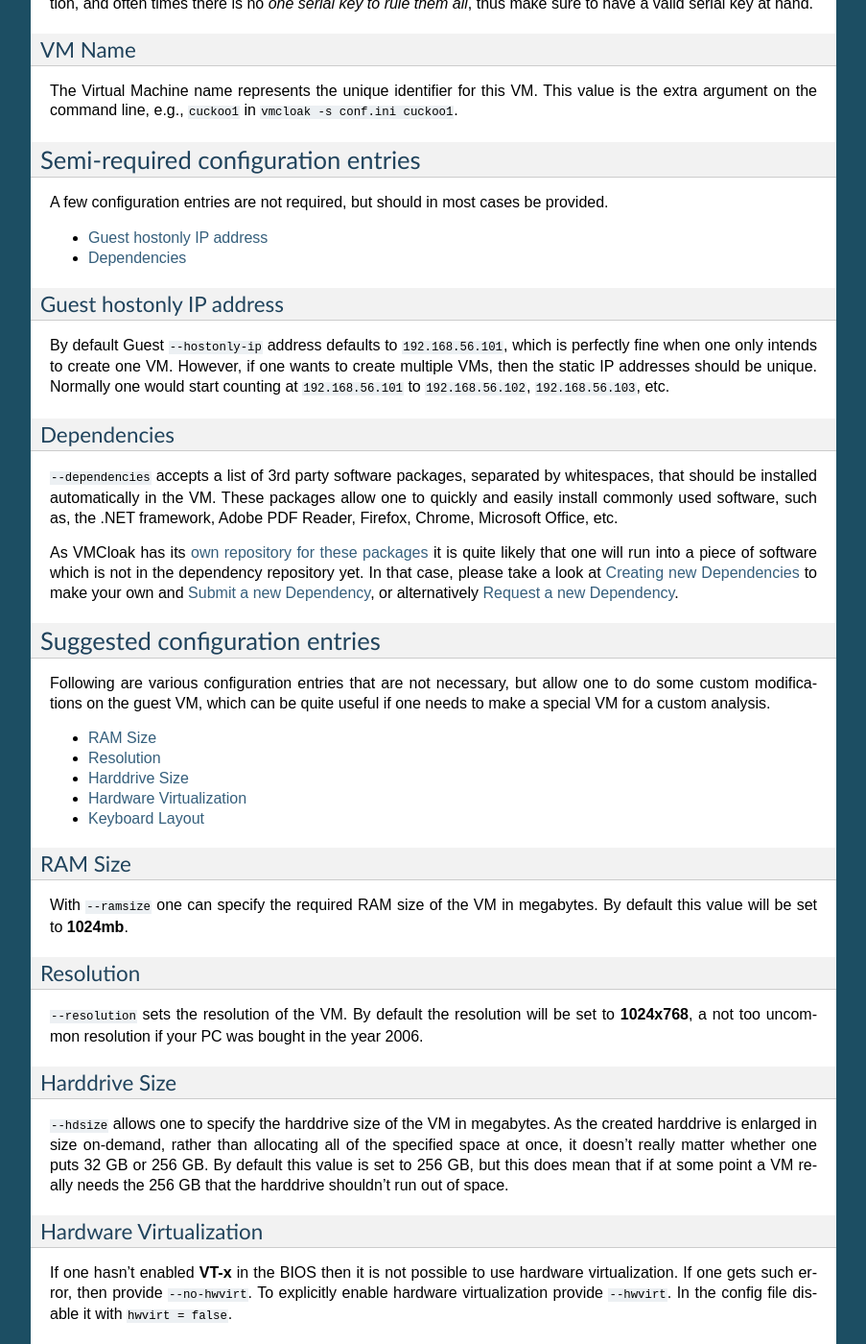
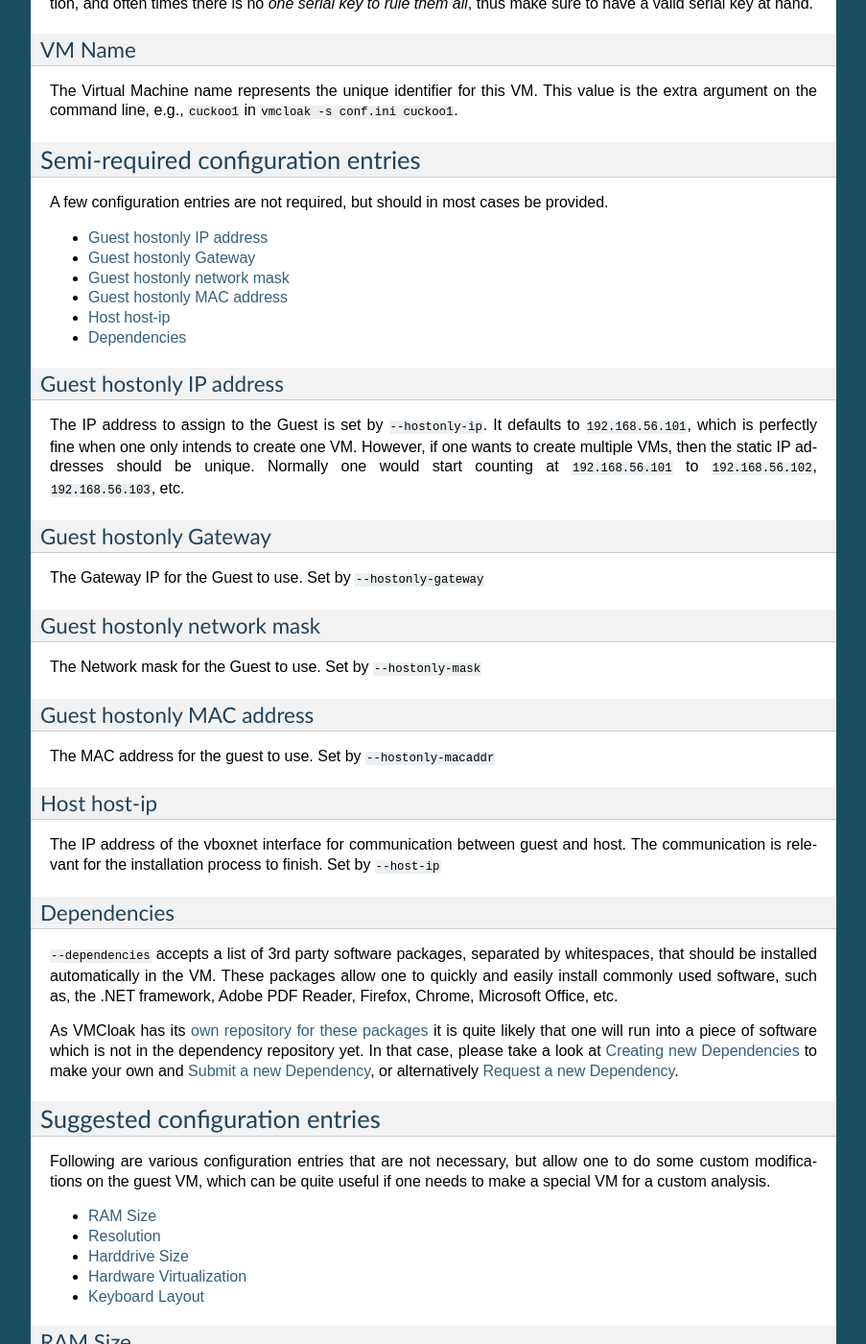
Before and after one commit to hatching/vmcloak, a Sphinx documentation site: the page built from docs/config.rst, in a window 1280 px wide and 1400 px high, scrolled down 1691 px. Shown: the whole window at 96% size, without its empty margins (198-1101 px from the left). Built offline with Sphinx 7.4.7, drawn with Linux system fonts in a browser that asks for light colours; some of the changed text lies outside the part shown.

Commit message:
Improved documentation: Network config

```diff
--- a/docs/config.rst
+++ b/docs/config.rst
@@ -134,6 +134,10 @@ A few configuration entries are not required, but should in most cases be
 provided.
 
 * :ref:`conf-hostonly-ip`
+* :ref:`conf-hostonly-gateway`
+* :ref:`conf-hostonly-mask`
+* :ref:`conf-hostonly-macaddr`
+* :ref:`conf-host-ip`
 * :ref:`conf-dependencies`
 
 .. _conf-hostonly-ip:
@@ -141,11 +145,42 @@ provided.
 Guest hostonly IP address
 ^^^^^^^^^^^^^^^^^^^^^^^^^
 
-By default Guest ``--hostonly-ip`` address defaults to ``192.168.56.101``,
-which is perfectly fine when one only intends to create one VM. However, if
-one wants to create multiple VMs, then the static IP addresses should be
-unique. Normally one would start counting at ``192.168.56.101`` to
-``192.168.56.102``, ``192.168.56.103``, etc.
+The IP address to assign to the Guest is set by ``--hostonly-ip``. It defaults
+to ``192.168.56.101``, which is perfectly fine when one only intends to
+create one VM. However, if one wants to create multiple VMs, then the static
+IP addresses should be unique. Normally one would start counting at
+``192.168.56.101`` to ``192.168.56.102``, ``192.168.56.103``, etc.
+
+.. _conf-hostonly-gateway:
+
+Guest hostonly Gateway
+^^^^^^^^^^^^^^^^^^^^^^^
+
+The Gateway IP for the Guest to use. Set by ``--hostonly-gateway``
+
+.. _conf-hostonly-mask:
+
+Guest hostonly network mask
+^^^^^^^^^^^^^^^^^^^^^^^^^^^
+
+The Network mask for the Guest to use. Set by ``--hostonly-mask``
+
+.. _conf-hostonly-macaddr:
+
+Guest hostonly MAC address
+^^^^^^^^^^^^^^^^^^^^^^^^^^
+
+The MAC address for the guest to use. Set by ``--hostonly-macaddr``
+
+.. _conf-host-ip:
+
+Host host-ip
+^^^^^^^^^^^^
+
+The IP address of the vboxnet interface for communication between guest and host.
+The communication is relevant for the installation process to finish.
+Set by ``--host-ip``
+
 
 .. _conf-dependencies:
 
```
